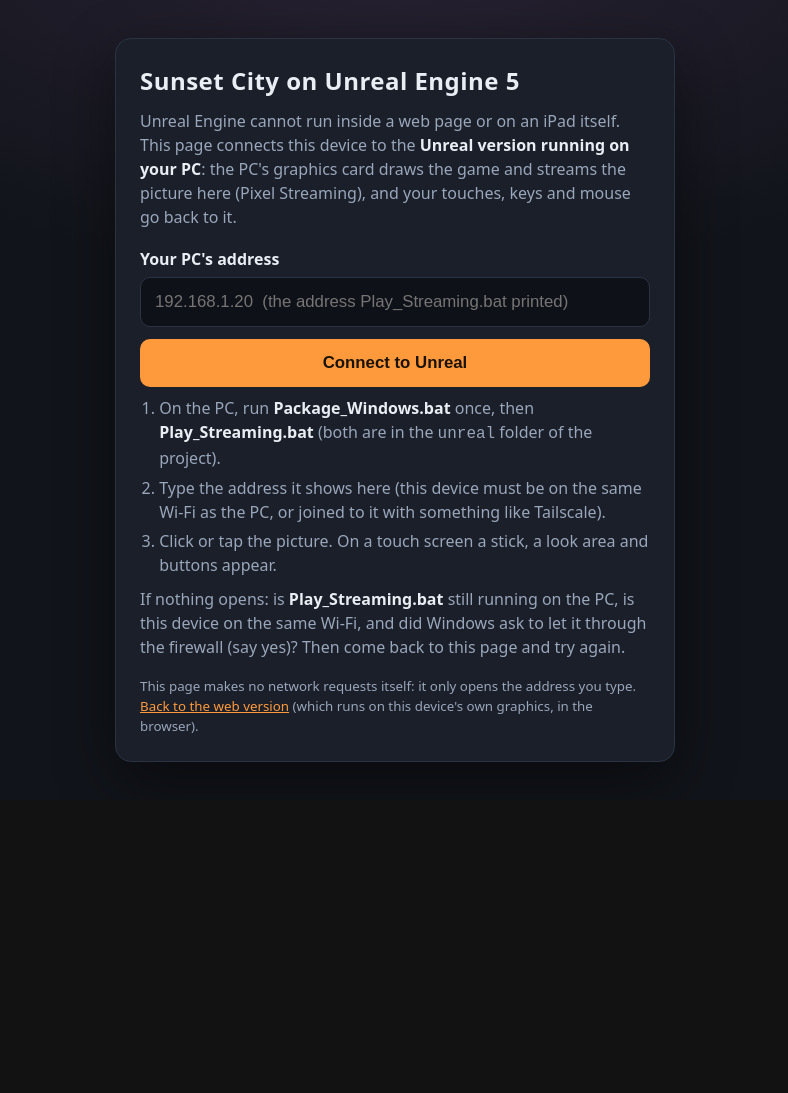
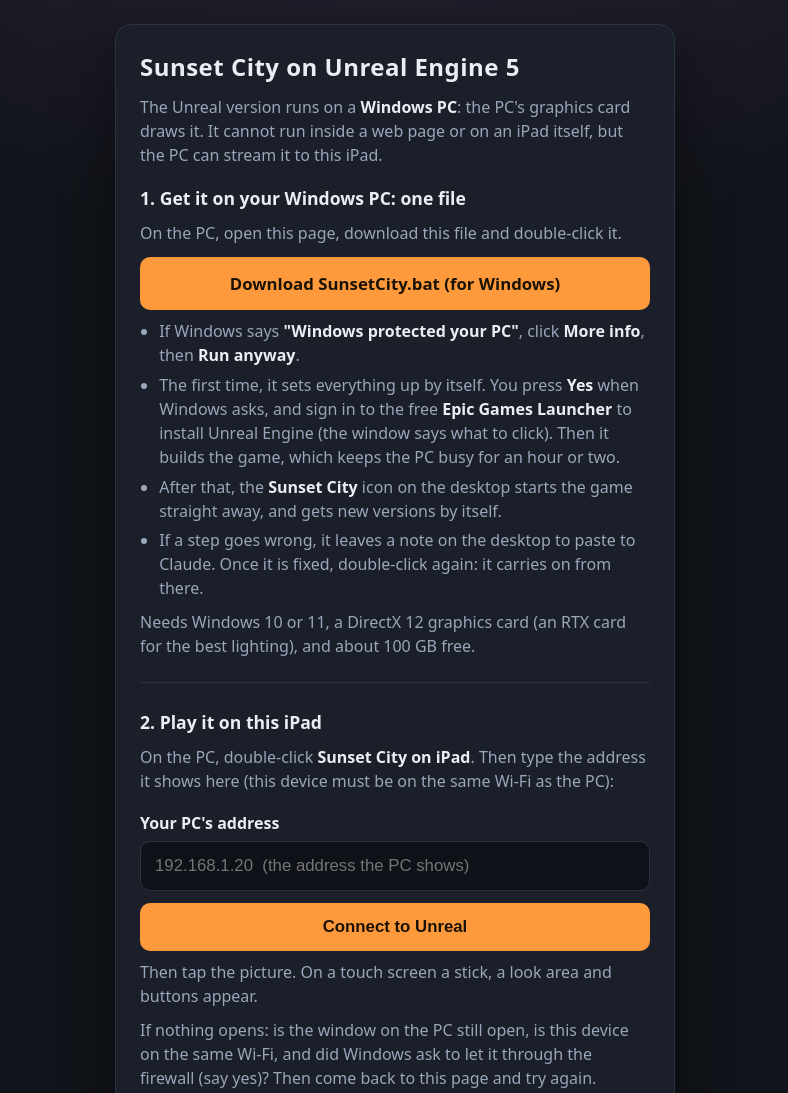
Before and after one commit to rauf-mushtaq/Racing, a website: page unreal.html in a window 1280 px wide. Shown: the top 1093 px of the page, without its empty margins (245-1033 px from the left). Before the commit the page ends 800 px from the top, so only its background shows below. Drawn offline with Linux system fonts and the light colour scheme.

Commit message:
One-click Windows file: download button, the right streaming address, instructions
- unreal.html: "Get it on your Windows PC: one file" with a Download SunsetCity.bat button (and what Windows will
  ask), above the iPad connection; the menu item now reads "Get it on your Windows PC, or stream it here".
- Play_Streaming.bat shows first the address of the network the PC really uses (the adapter with a router). On
  GitHub's Windows machine the old hint ("usually the one that starts with 192.168") pointed at a virtual network.
- SunsetCity.ps1: Windows PowerShell 5.1 hands GitHub's JSON list over as one object; unpacked (the version label
  was garbled, found by the Windows test).
- READMEs: the one-click way first, what it does, what was tested on Windows and what was not.
- web-tests also run when unreal.html or the downloadable file change.

Co-Authored-By: Claude Opus 5.5 <noreply@anthropic.com>
Claude-Session: https://claude.ai/code/session_01BuxeVYkvSXVfGH4Bh56wtH

```diff
--- a/unreal.html
+++ b/unreal.html
@@ -18,23 +18,38 @@
   button { margin-top: 12px; width: 100%; padding: 14px; font-size: 1.05rem; font-weight: 700; border: 0; border-radius: 10px; background: var(--accent); color: #1b1206; cursor: pointer; }
   ol { margin: .4em 0 0; padding-left: 1.2em; color: var(--dim); } li { margin: .35em 0; }
   a { color: var(--accent); } small { color: var(--dim); display: block; margin-top: 18px; }
+  h2 { margin: 26px 0 4px; font-size: 1.1rem; color: var(--text); } h2:first-of-type { margin-top: 18px; }
+  a.dl { display: block; margin-top: 12px; padding: 14px; text-align: center; font-size: 1.05rem; font-weight: 700; border-radius: 10px; background: var(--accent); color: #1b1206; text-decoration: none; }
+  ul { margin: .6em 0 0; padding-left: 1.2em; color: var(--dim); } ul li { margin: .35em 0; }
+  hr { border: 0; border-top: 1px solid var(--line); margin: 24px 0 0; }
 </style>
 </head>
 <body>
 <main>
   <h1>Sunset City on Unreal Engine 5</h1>
-  <p>Unreal Engine cannot run inside a web page or on an iPad itself. This page connects this device to the <b>Unreal version running on your PC</b>: the PC's graphics card draws the game and streams the picture here (Pixel Streaming), and your touches, keys and mouse go back to it.</p>
+  <p>The Unreal version runs on a <b>Windows PC</b>: the PC's graphics card draws it. It cannot run inside a web page or on an iPad itself, but the PC can stream it to this iPad.</p>
+
+  <h2>1. Get it on your Windows PC: one file</h2>
+  <p>On the PC, open this page, download this file and double-click it.</p>
+  <a id="getwin" class="dl" href="unreal/SunsetCity.bat" download="SunsetCity.bat">Download SunsetCity.bat (for Windows)</a>
+  <ul>
+    <li>If Windows says <b>"Windows protected your PC"</b>, click <b>More info</b>, then <b>Run anyway</b>.</li>
+    <li>The first time, it sets everything up by itself. You press <b>Yes</b> when Windows asks, and sign in to the free <b>Epic Games Launcher</b> to install Unreal Engine (the window says what to click). Then it builds the game, which keeps the PC busy for an hour or two.</li>
+    <li>After that, the <b>Sunset City</b> icon on the desktop starts the game straight away, and gets new versions by itself.</li>
+    <li>If a step goes wrong, it leaves a note on the desktop to paste to Claude. Once it is fixed, double-click again: it carries on from there.</li>
+  </ul>
+  <p>Needs Windows 10 or 11, a DirectX 12 graphics card (an RTX card for the best lighting), and about 100 GB free.</p>
+
+  <hr>
+  <h2>2. Play it on this iPad</h2>
+  <p>On the PC, double-click <b>Sunset City on iPad</b>. Then type the address it shows here (this device must be on the same Wi-Fi as the PC):</p>
   <label for="addr">Your PC's address</label>
-  <input id="addr" inputmode="url" autocapitalize="off" autocorrect="off" spellcheck="false" placeholder="192.168.1.20  (the address Play_Streaming.bat printed)">
+  <input id="addr" inputmode="url" autocapitalize="off" autocorrect="off" spellcheck="false" placeholder="192.168.1.20  (the address the PC shows)">
   <button id="go" type="button">Connect to Unreal</button>
   <p id="msg" role="status"></p>
-  <ol>
-    <li>On the PC, run <b>Package_Windows.bat</b> once, then <b>Play_Streaming.bat</b> (both are in the <code>unreal</code> folder of the project).</li>
-    <li>Type the address it shows here (this device must be on the same Wi-Fi as the PC, or joined to it with something like Tailscale).</li>
-    <li>Click or tap the picture. On a touch screen a stick, a look area and buttons appear.</li>
-  </ol>
-  <p>If nothing opens: is <b>Play_Streaming.bat</b> still running on the PC, is this device on the same Wi-Fi, and did Windows ask to let it through the firewall (say yes)? Then come back to this page and try again.</p>
-  <small>This page makes no network requests itself: it only opens the address you type. <a href="index.html">Back to the web version</a> (which runs on this device's own graphics, in the browser).</small>
+  <p>Then tap the picture. On a touch screen a stick, a look area and buttons appear.</p>
+  <p>If nothing opens: is the window on the PC still open, is this device on the same Wi-Fi, and did Windows ask to let it through the firewall (say yes)? Then come back to this page and try again.</p>
+  <small>This page makes no network requests itself: it only opens the address you type (and the download is this site's own file). <a href="index.html">Back to the web version</a> (which runs on this device's own graphics, in the browser).</small>
 </main>
 <script>
   const addr = document.getElementById('addr'), msg = document.getElementById('msg');
```
Also changed, not shown: index.html (+1 -1 lines), tests/launcher.mjs (+8 -2 lines), .github/workflows/web-tests.yml, README.md, unreal/README.md, 3 other files.
